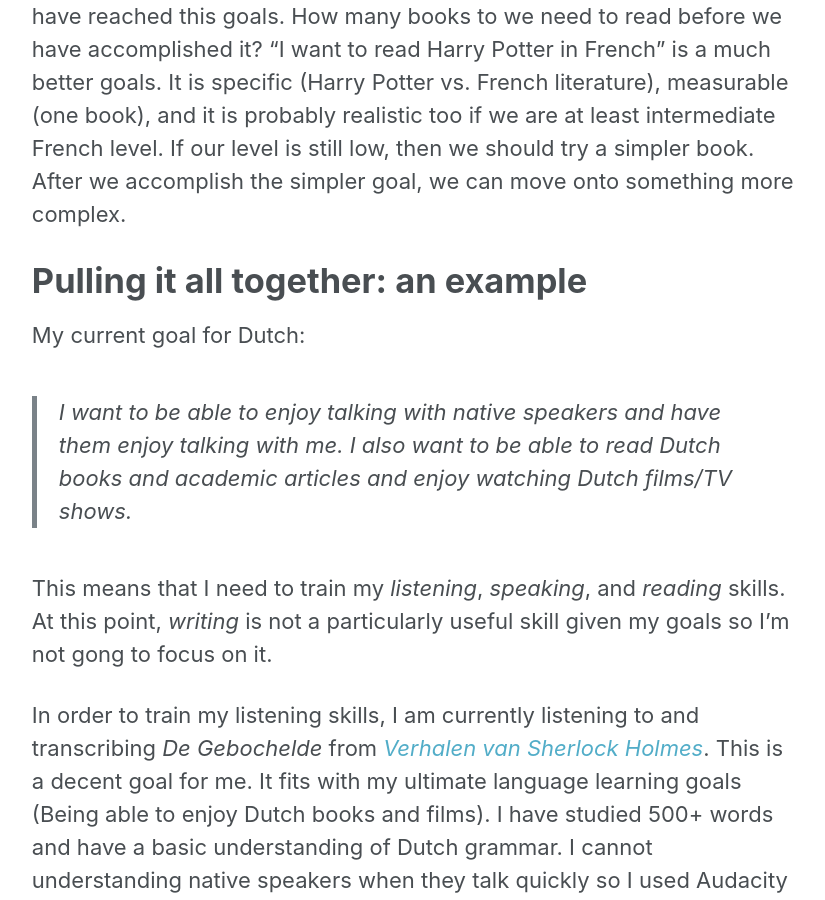
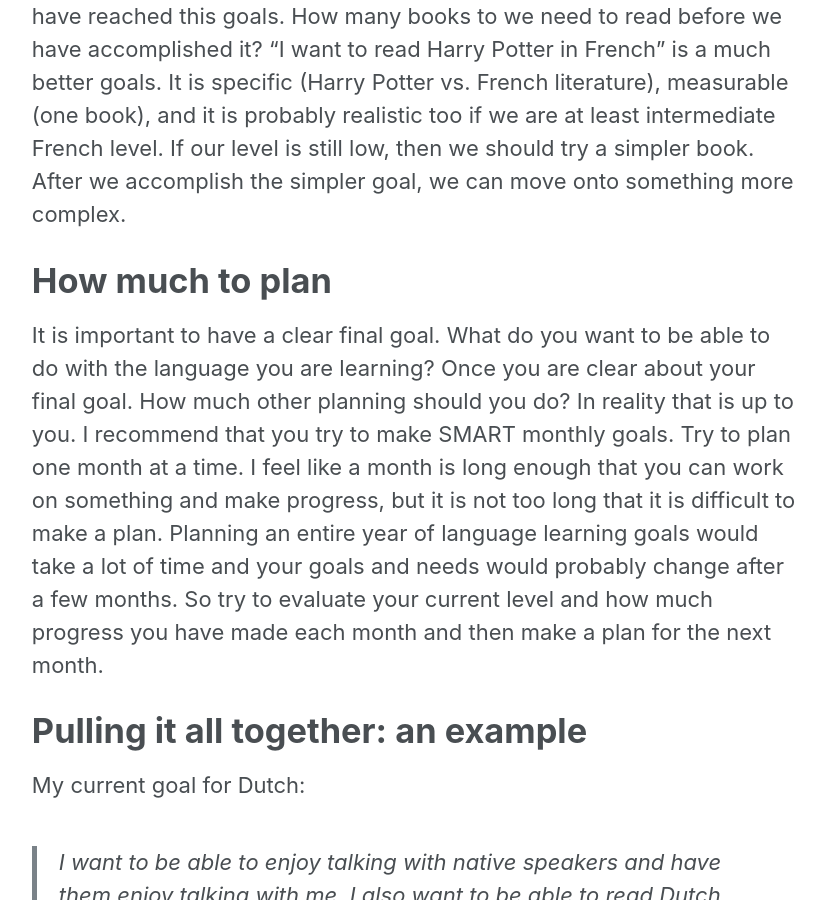
Before and after one commit to jackofalllanguages/jackofalllanguages.github.io, a Jekyll site: the page built from _posts/2017-03-25-Planning-for-language-learning-success.md, in a window 1280 px wide and 900 px high, scrolled down 3270 px. Shown: the whole window, without its empty margins (252-1077 px from the left). Built offline with Jekyll 4.4.1, drawn with Linux system fonts in a browser that asks for light colours; some of the changed text lies outside the part shown.

Commit message:
added montly planning and link to tool

```diff
--- a/_posts/2017-03-25-Planning-for-language-learning-success.md
+++ b/_posts/2017-03-25-Planning-for-language-learning-success.md
@@ -44,6 +44,12 @@ Another key is having concrete goals. Some people like the idea of SMART goals.
 If our goals are specific and measurable, then we will know if we are making progress or not. For example, "I want to be able to read French literature" is not specific, realistic, or measurable. French literature is a huge field and would require understanding a massive number of words and grammar. It is not measurable because we don't really know if we have reached this goals. How many books to we need to read before we have accomplished it? "I want to read Harry Potter in French" is a much better goals. It is specific (Harry Potter vs. French literature), measurable (one book), and it is probably realistic too if we are at least intermediate French level. If our level is still low, then we should try a simpler book. After we accomplish the simpler goal, we can move onto something more complex.
 
 
+# How much to plan
+
+It is important to have a clear final goal. What do you want to be able to do with the language you are learning? Once you are clear about your final goal. How much other planning should you do? In reality that is up to you. I recommend that you try to make SMART monthly goals. Try to plan one month at a time. I feel like a month is long enough that you can work on something and make progress, but it is not too long that it is difficult to make a plan. Planning an entire year of language learning goals would take a lot of time and your goals and needs would probably change after a few months. So try to evaluate your current level and how much progress you have made each month and then make a plan for the next month.
+
+
+
 # Pulling it all together: an example
 
 My current goal for Dutch:
@@ -68,6 +74,10 @@ now that your goal and the skills you need are clear, what can you do to make pr
 Congratulations, you now have a solid language learning plan that is Integrated into your life goals but is specific enough to help you know what you need to do today to make progress.
 
 
+# Resources
+
+You can download a free language planning worksheet [here](/assets/LanguageLearningPlanningTool.docx) to help you start your language learning planning so you can have clear goals that is right for you.
+
 
 
  P.S. I you want personal coaching to develop a learning plan and start carrying it out, contact me through the [contact page](url here) to schedule your personal coaching session today
```
